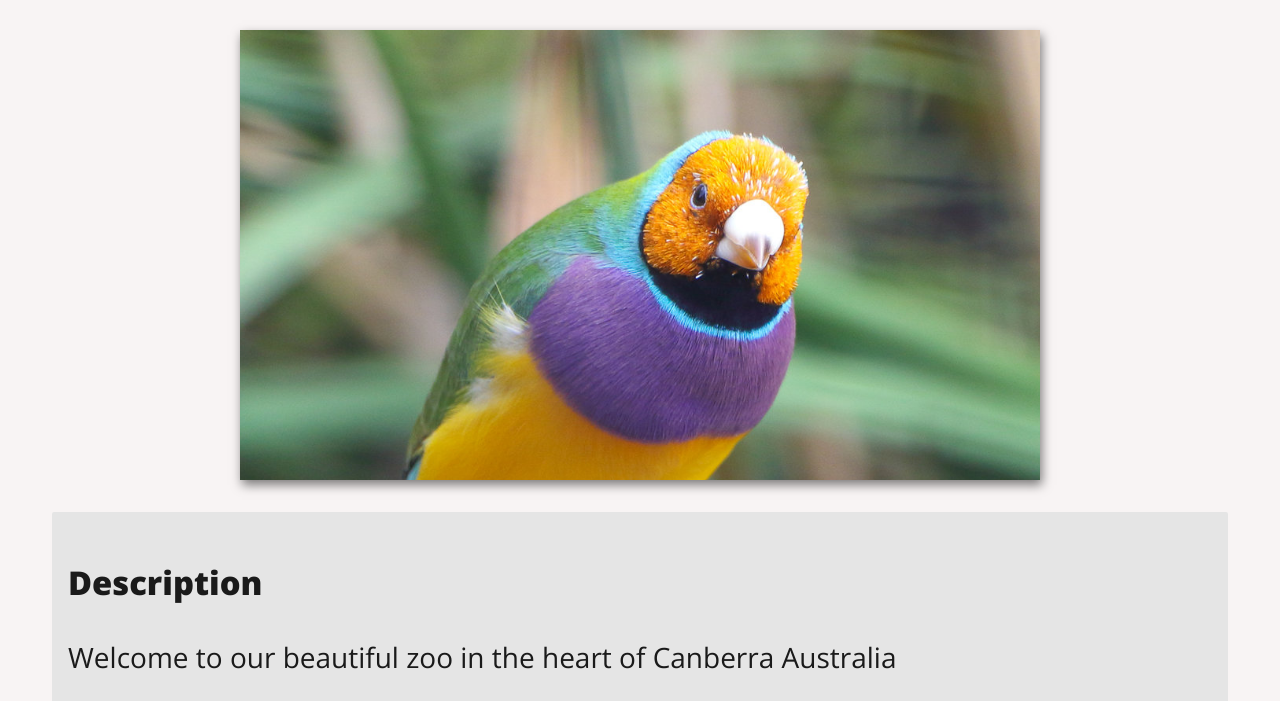
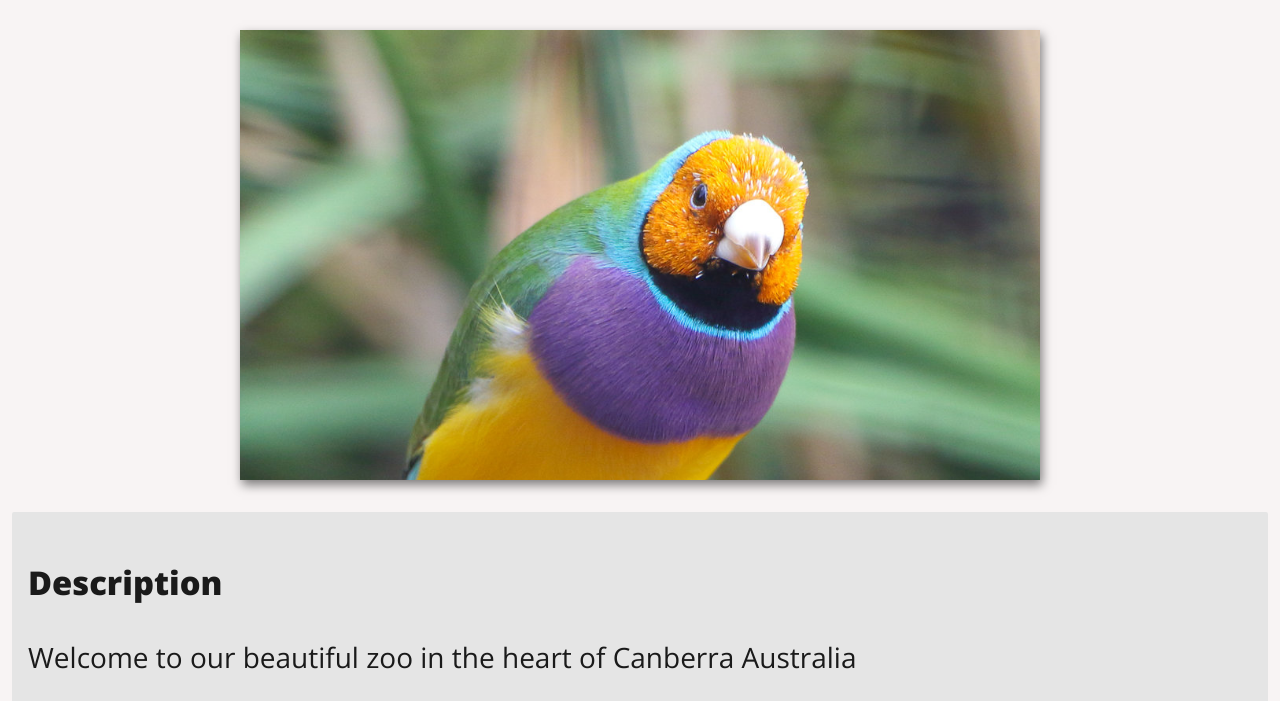
Before and after one commit to xxrobone/objects, a plain HTML site: page index.html in a window 1280 px wide. Shown: the part 447-1148 px from the top of the page. Drawn offline with nearby package versions, Linux system fonts and the light colour scheme.

Commit message:
messed up with overflow hidden on body, should have just been on x-axis

```diff
--- a/main.css
+++ b/main.css
@@ -11,10 +11,12 @@ html {
 }
 
 body {
-	max-width: 1200px;
+	width:100%;
+	min-height: 100vh;
 	margin: 2rem auto;
 	background-color: #F8F4F4;
 	font-family: 'Open Sans', sans-serif;
+	overflow-x: hidden;
 }
 
 /* Defining the grid areas */
@@ -108,7 +110,8 @@ footer {
 		"info"
 		"footer";
 	grid-gap: .5rem;
-	padding: .25rem;
+	padding: .25rem 0;
+	width: 100%;
 }
  /* 2 media queries for the grid container */
 @media only screen and (min-width: 550px) {
@@ -143,7 +146,8 @@ footer {
 
 /* Styles for the grid items */
 .grid-box {
-	padding: .5rem;
+	margin: 0;
+	padding: .5rem 0;
 	font-size: 1.25rem;
 	border-radius: .125rem;
 }
```
